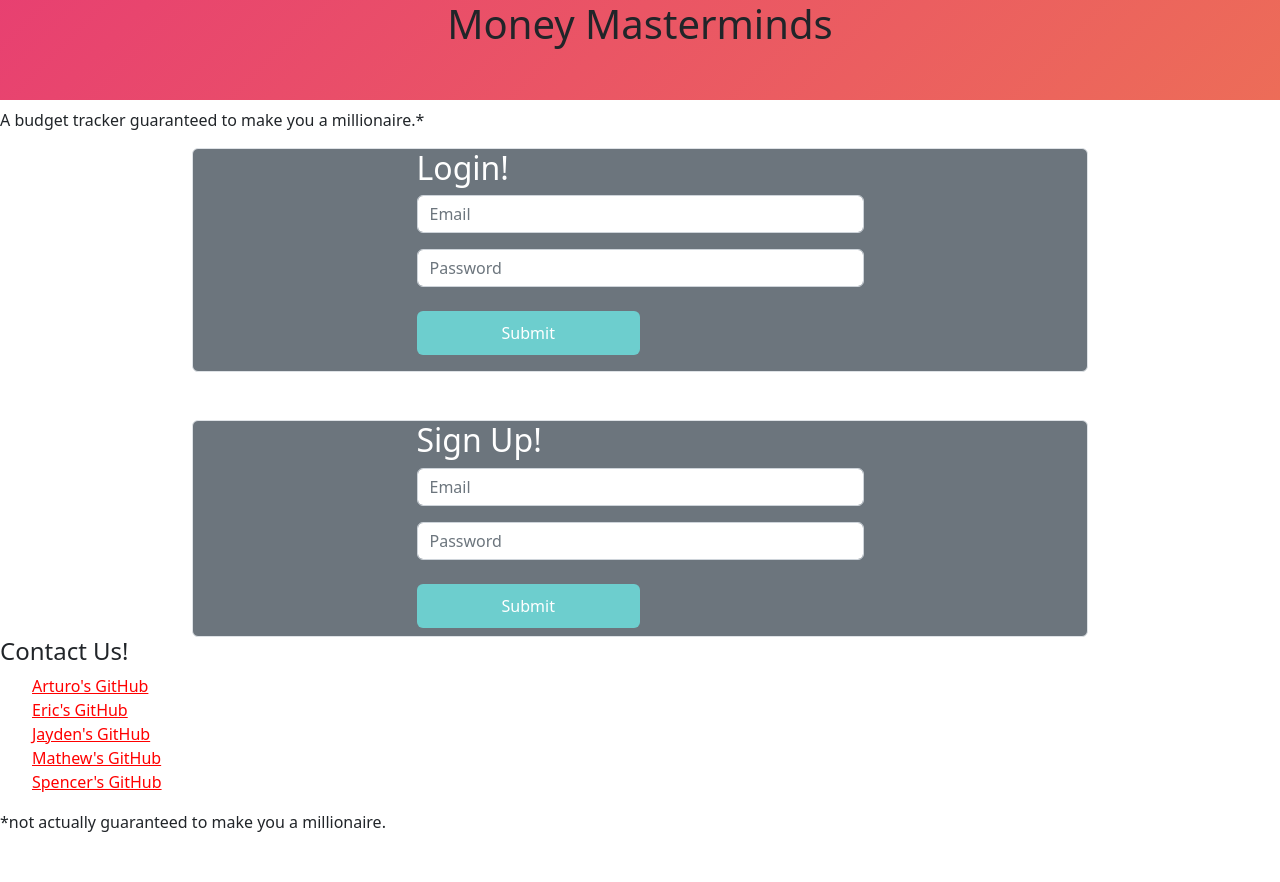
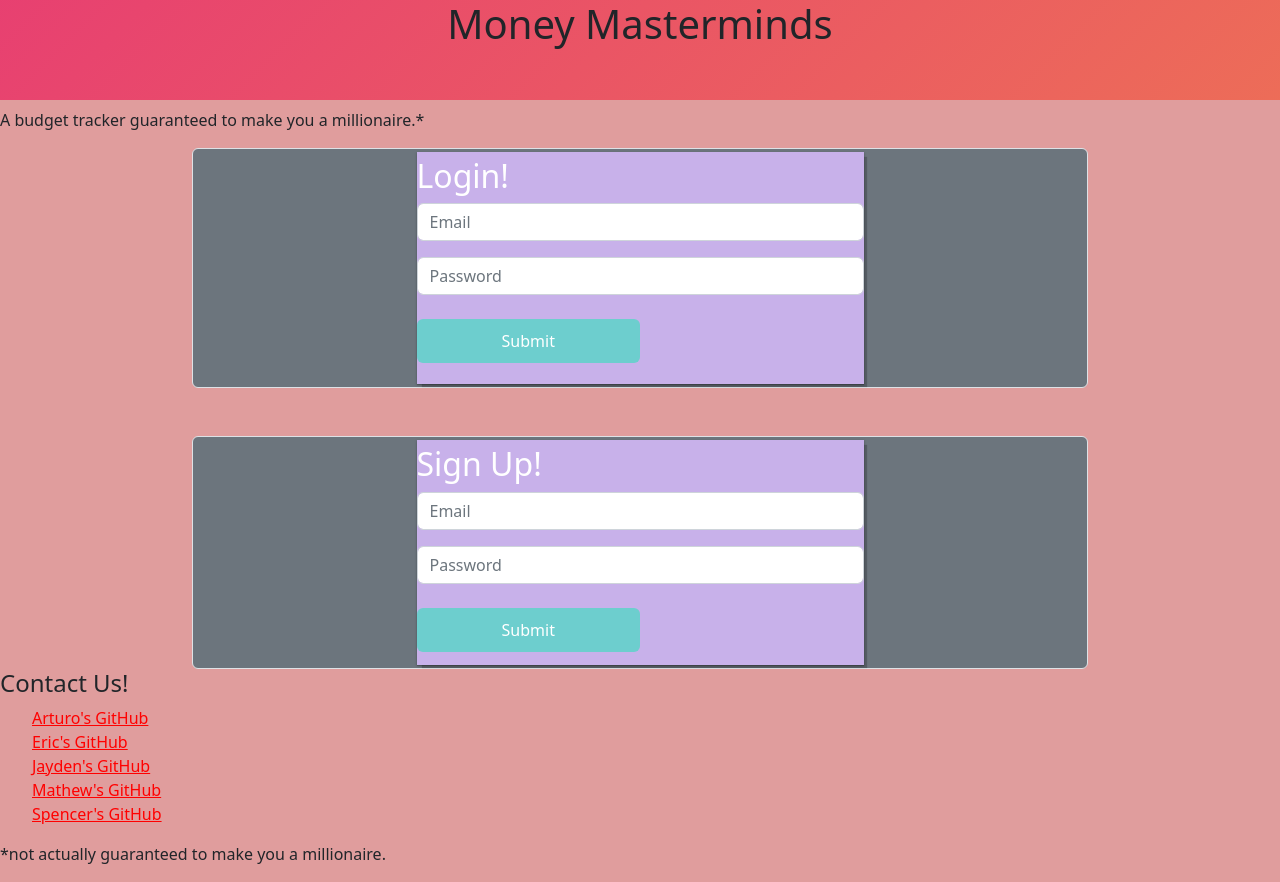
Before and after one commit to deafboi6/proj3, a React (Create React App) app in the folder client/: page / in a window 1280 px wide. Before the commit the page ends 850 px from the top, so only its background shows below. Built offline with nearby package versions, Linux system fonts and the light colour scheme; the HTML template or start-up script is replaced by a standard one.

Commit message:
updated main page

```diff
--- a/client/src/App.css
+++ b/client/src/App.css
@@ -1,4 +1,7 @@
 .border {
     width: 70%;
-    background-color: green;
 }
+
+body {
+    background-color: rgb(224, 157, 157);
+}
--- /dev/null
+++ b/client/src/components/ExpenseForm/expenseF.css
@@ -0,0 +1,28 @@
+form {
+    align-content: inherit;
+    width: 500px;
+    margin: 3px;
+    background-color: rgb(200, 177, 234);
+    padding: 5%;
+    padding: 5px 0px;
+    box-shadow: 4px 4px 1px -1px rgba(0, 0, 0, 0.2),
+                0px 1px 1px 0px rgba(0, 0, 0, 0.2),
+                0px 1px 3px 0px rgba(0, 0, 0, 0.2);
+}
+
+button {
+    width: 200px;
+    color: #fff;
+    padding: 10px;
+    text-align: center;
+    font-size: 1.2rem;
+    line-height: 20px;
+    background-color: #04BF8A;
+    border-radius: 5px;
+    margin: 14px 25%;
+    cursor: pointer;
+}
+
+button:hover {
+    opacity: .8;
+}
--- a/client/src/components/ExpenseForm/index.js
+++ b/client/src/components/ExpenseForm/index.js
@@ -1,5 +1,6 @@
 import React, { useState } from 'react';
 import { useMutation } from '@apollo/client';
+import "./expenseF.css";
 
 import { ADD_EXPENSE } from '../../utils/mutations';
 
--- a/client/src/components/ExpenseList/index.js
+++ b/client/src/components/ExpenseList/index.js
@@ -1,6 +1,7 @@
 import React from "react";
 import { useQuery } from "@apollo/client";
 import { QUERY_EXPENSES } from "../../utils/queries";
+//import "./expense.css";
 
 const ExpenseList = () => {
   const { loading, data, error } = useQuery(QUERY_EXPENSES);
@@ -22,7 +23,7 @@ const ExpenseList = () => {
             <div key={expenses.id}>
               <h4>{expenses.name}</h4>
               <ul>
-                <li>${expenses.price}</li>
+                <li id="expense">${expenses.price}</li>
               </ul>
             </div>
           );
--- /dev/null
+++ b/client/src/components/IncomeForm/income.css
@@ -0,0 +1,24 @@
+form {
+    align-content: inherit;
+    width: 500px;
+    margin: 3px;
+    background-color: rgb(200, 177, 234);
+    padding: 5%;
+    padding: 5px 0px;
+    box-shadow: 4px 4px 1px -1px rgba(0, 0, 0, 0.2),
+                0px 1px 1px 0px rgba(0, 0, 0, 0.2),
+                0px 1px 3px 0px rgba(0, 0, 0, 0.2);
+}
+
+button {
+    width: 200px;
+    color: #fff;
+    padding: 10px;
+    text-align: center;
+    font-size: 1.2rem;
+    line-height: 20px;
+    background-color: #04BF8A;
+    border-radius: 5px;
+    margin: 14px 25%;
+    cursor: pointer;
+}
--- a/client/src/components/IncomeForm/index.js
+++ b/client/src/components/IncomeForm/index.js
@@ -1,6 +1,7 @@
 import React, { useState } from "react";
 import { useMutation } from "@apollo/client";
 import { ADD_INCOME } from "../../utils/mutations";
+import "./income.css";
 const IncomeForm = () => {
   const [formState, setFormState] = useState({
     amount: '',
```
Also changed, not shown: client/src/components/ExpenseList/expense.css (added).
